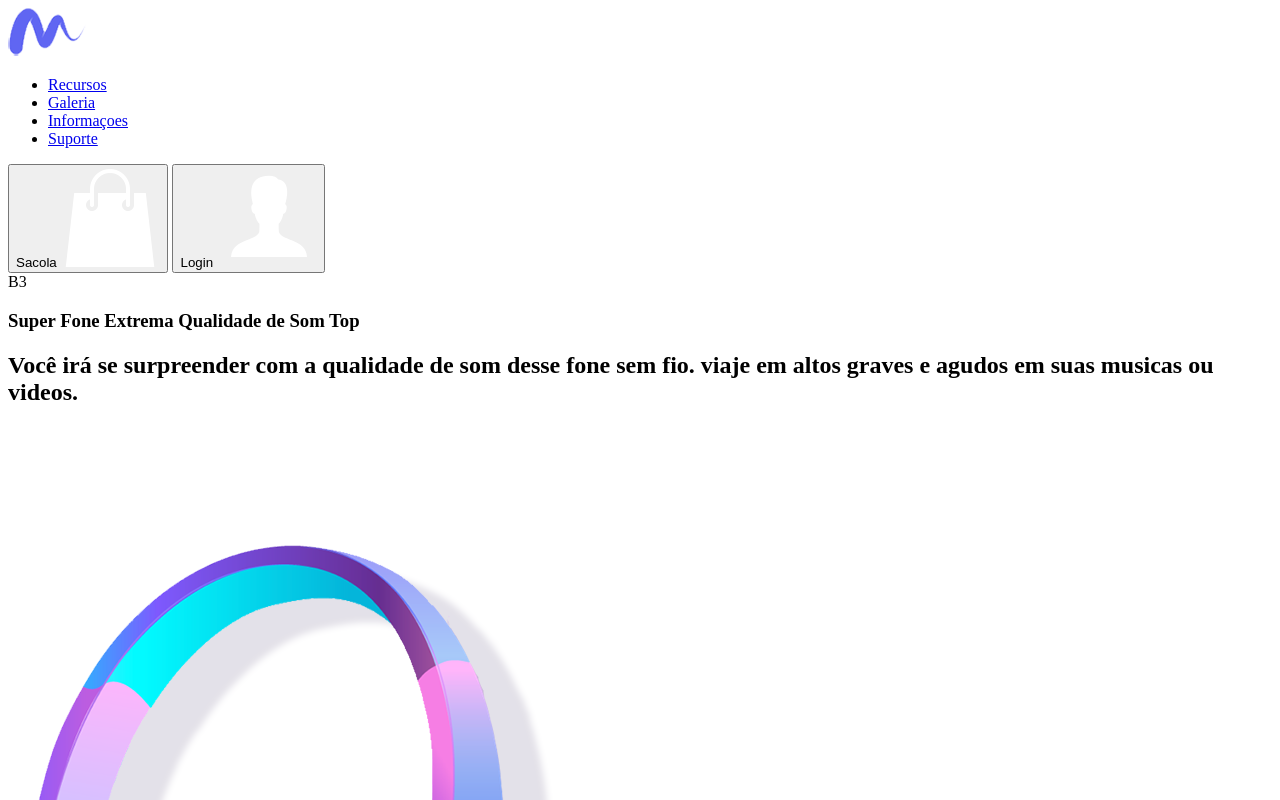
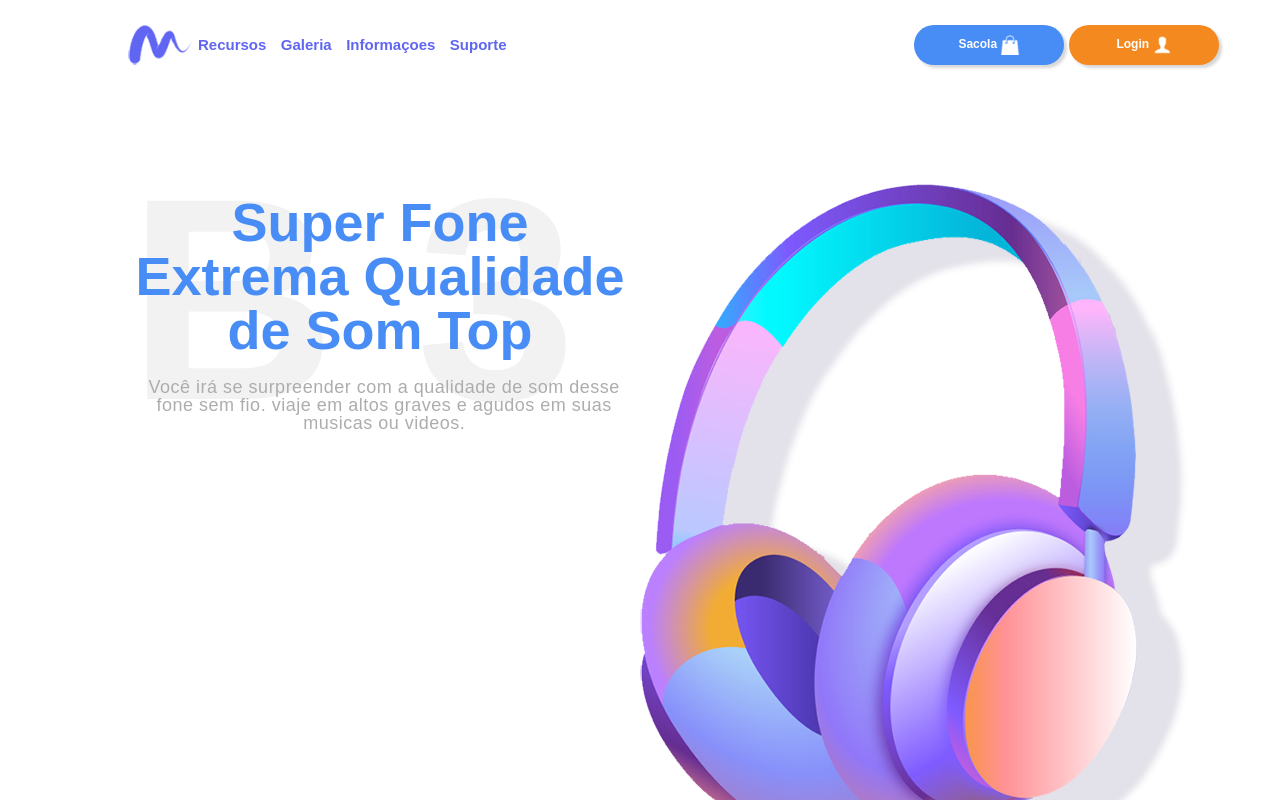
Before and after one commit to brunocsantos/SiteTeste-Html-CSS, a plain HTML site: page index.html in a window 1280 px wide. Shown: the top 800 px of the page. Drawn offline with Linux system fonts and the light colour scheme.

Commit message:
correçoes

```diff
--- a/css/5_objects/5_objects.css
+++ b/css/5_objects/5_objects.css
@@ -83,7 +83,3 @@
     text-align: center;
     color: #adadad;
 }
-
-article{
-
-}
--- a/css/style.css
+++ b/css/style.css
@@ -1,4 +1,4 @@
-@import "./css/4_base/4_base.css";
-@import "./css/5_objects/5_objects.css";
-@import "./css/6_components/6_components.css";
-@import "./css/7_trumps/7_thumps.css"
+@import "/css/4_base/4_base.css";
+@import "/css/5_objects/5_objects.css";
+@import "/css/6_components/6_components.css";
+@import "/css/7_trumps/7_thumps.css"
```
